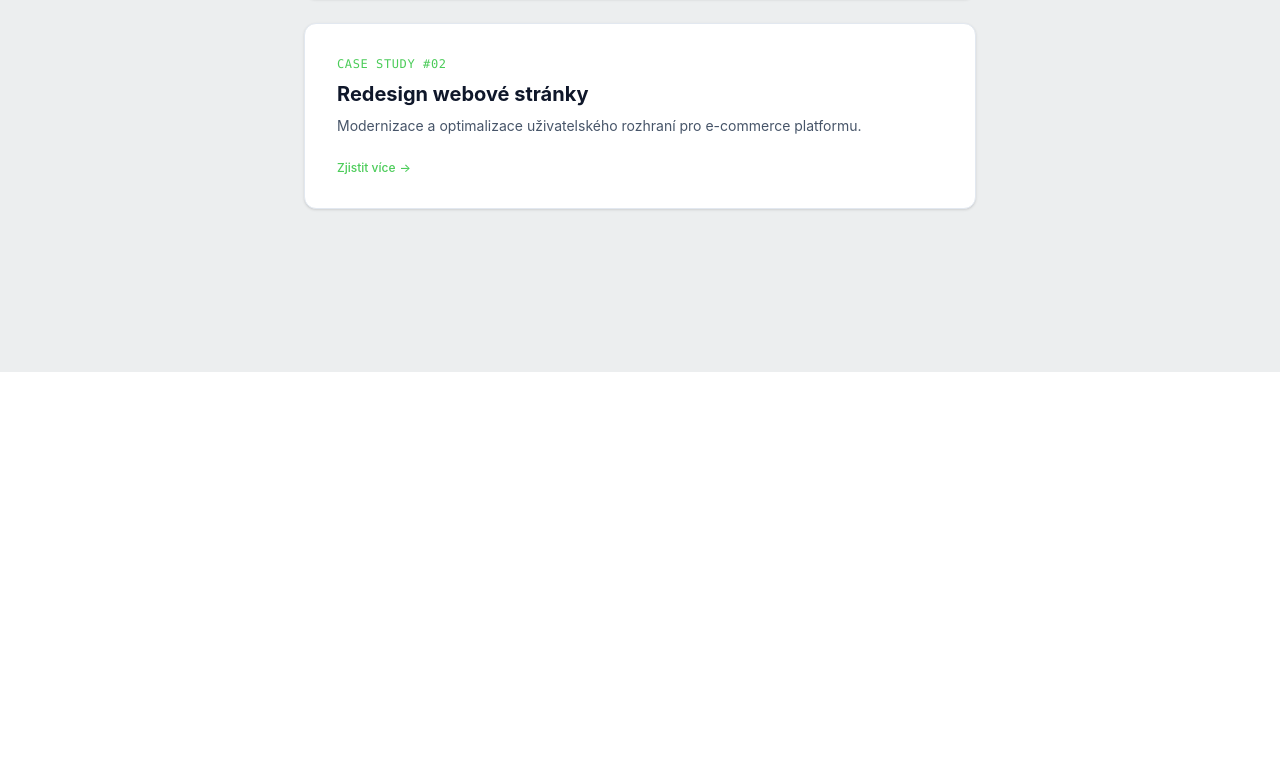
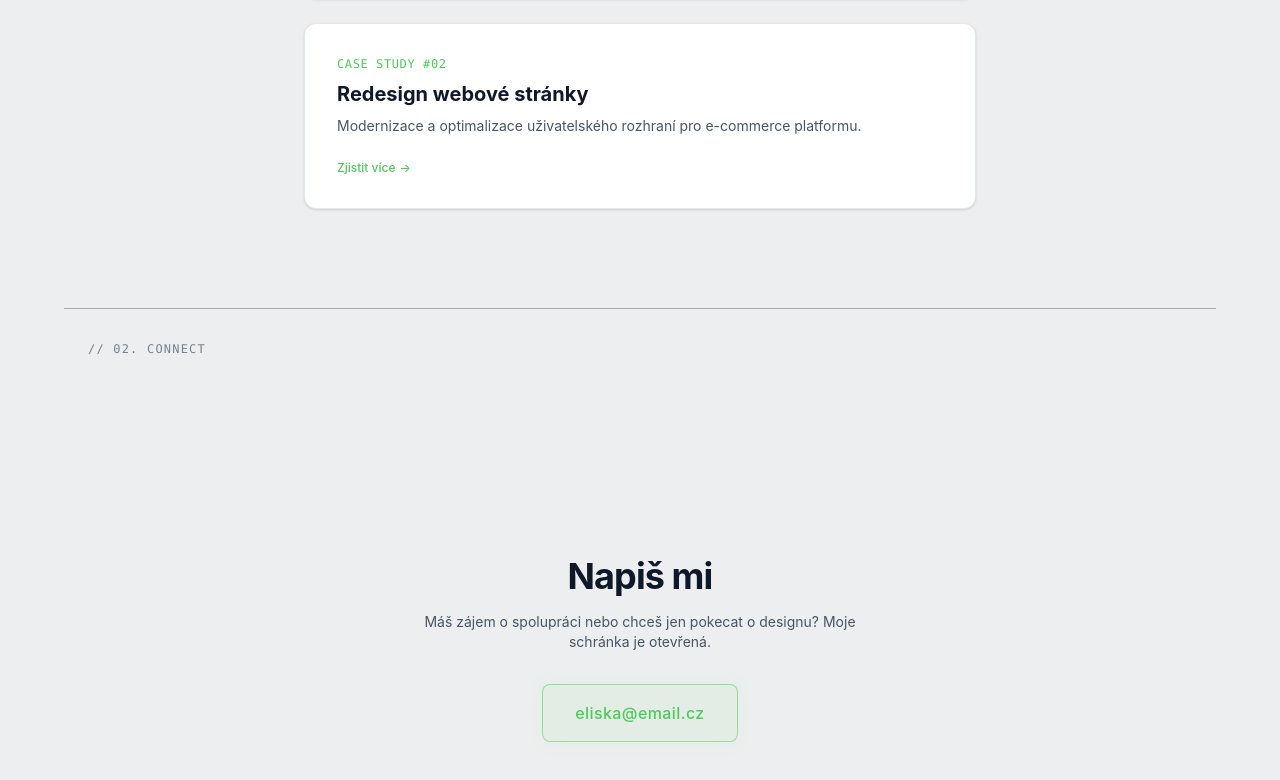
Before and after one commit to eliskaJanovcova/moje-portfolio, a React (Vite) app: page / in a window 1280 px wide. Shown: the part 1228-2008 px from the top of the page. Before the commit the page ends 1600 px from the top, so only its background shows below. Built offline with nearby package versions, Linux system fonts and the light colour scheme; the HTML template or start-up script is replaced by a standard one.

Commit message:
refactor: extract contact section into a standalone component

```diff
--- a/src/App.jsx
+++ b/src/App.jsx
@@ -1,6 +1,7 @@
 import Navbar from './components/Navbar'
 import Hero from './components/Hero'
 import Projects from './components/Projects'
+import Contact from './components/Contact'
 import DarkModeToggle from './components/DarkModeToggle'
 import { useState, useEffect } from 'react'
 
@@ -77,7 +78,7 @@ function App() {
         <Projects/>
 
         {/* 3. SEKCE: CONTACT – Kontrastnější linka a akcentované tlačítko */}
-
+        <Contact/>
 
       </main>
 
--- /dev/null
+++ b/src/components/Contact.jsx
@@ -0,0 +1,27 @@
+function Contact() {
+
+    return (
+        <section
+            id="contact"
+            className="min-h-[85vh] flex flex-col items-center justify-center w-full max-w-6xl mx-auto px-6 py-24 text-center border-t border-slate-700/40 dark:border-brand-primary/20 relative"
+        >
+            <div className="absolute top-8 left-6 text-xs font-mono text-brand-secondary/70 dark:text-brand-primary/50 tracking-widest">
+      // 02. CONNECT
+            </div>
+
+            <h2 className="text-4xl font-bold mb-4 tracking-tight">Napiš mi</h2>
+            <p className="text-brand-secondary max-w-md mx-auto text-sm mb-8">
+                Máš zájem o spolupráci nebo chceš jen pokecat o designu? Moje schránka je otevřená.
+            </p>
+
+            <a
+                href="mailto:eliska@email.cz"
+                className="border border-brand-primary/50 text-brand-primary bg-brand-primary/5 px-8 py-4 rounded-lg hover:bg-brand-primary hover:text-brand-bg transition-all duration-300 font-medium tracking-wide shadow-[0_0_15px_rgba(140,255,152,0.1)] dark:shadow-[0_0_25px_rgba(140,255,152,0.15)]"
+            >
+                eliska@email.cz
+            </a>
+        </section>
+    )
+}
+
+export default Contact
```
